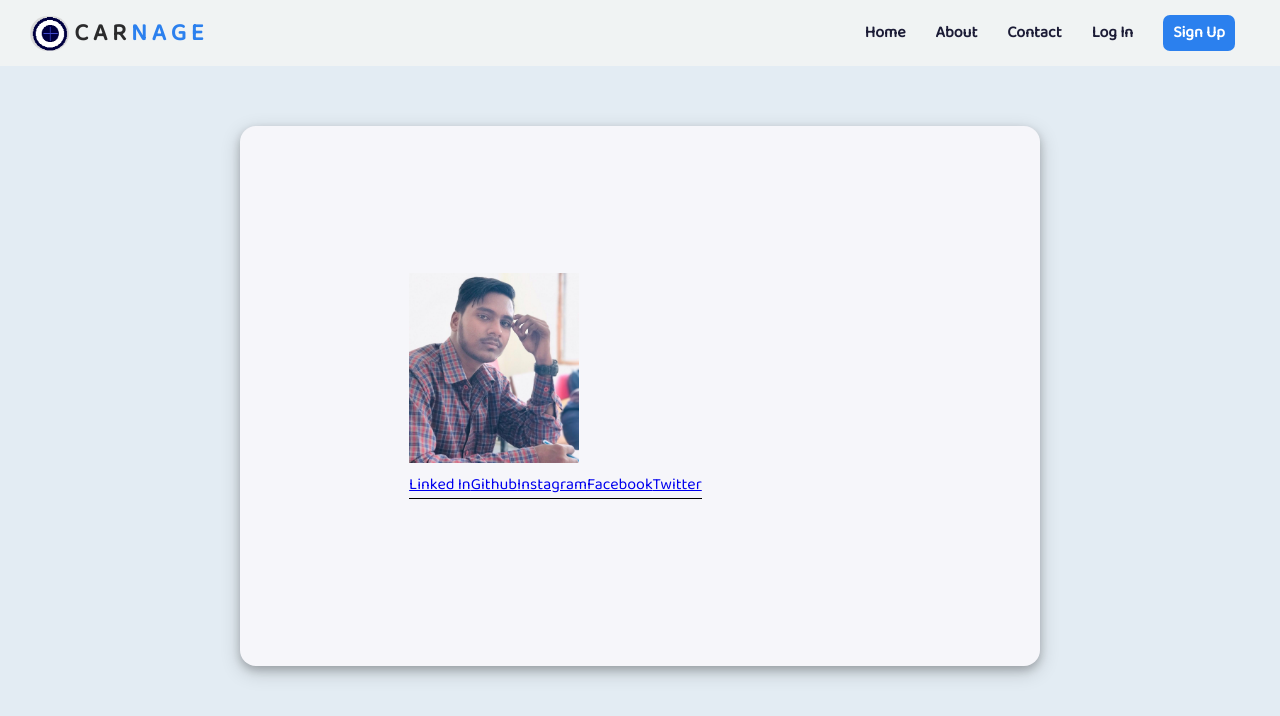
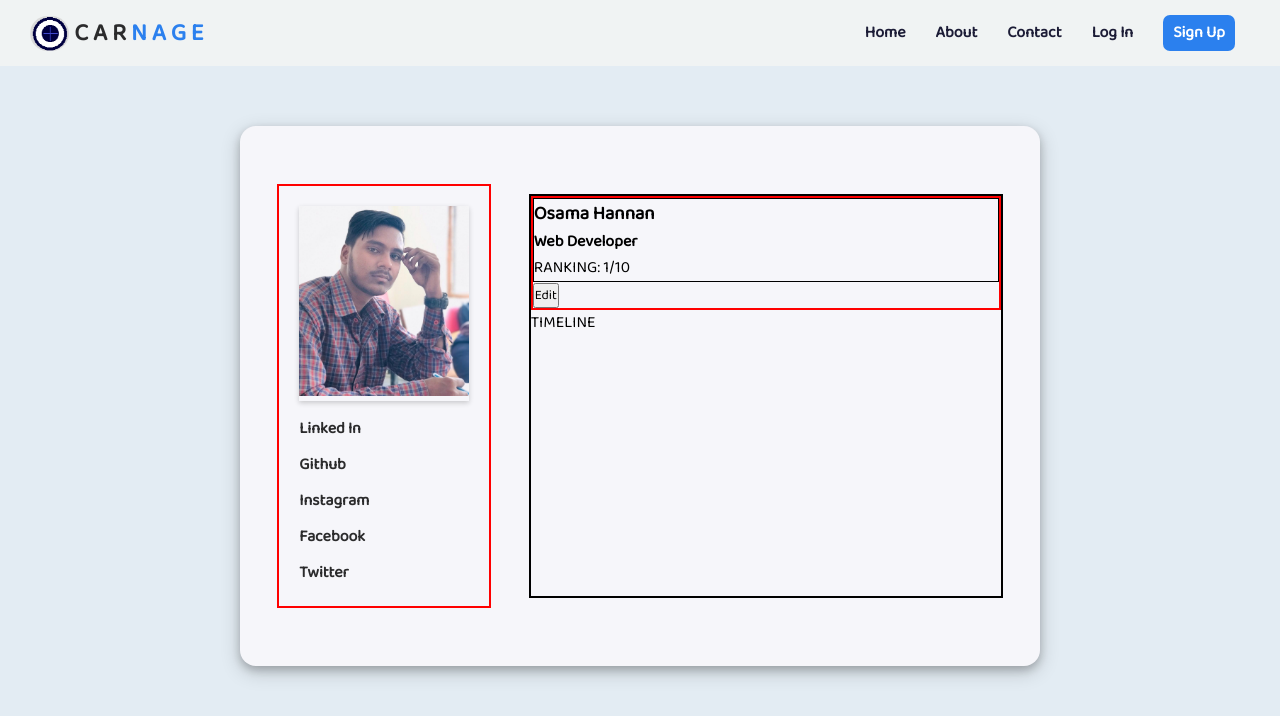
Before and after one commit to osamahannan/MERN_Register, a React (Create React App) app in the folder client/: page /About in a window 1280 px wide. Shown: the top 716 px of the page. Built offline with nearby package versions, Linux system fonts and the light colour scheme; the HTML template or start-up script is replaced by a standard one.

Commit message:
updated contact page UI

```diff
--- a/client/src/Components/About.js
+++ b/client/src/Components/About.js
@@ -8,16 +8,28 @@ const About = () => {
             <div className="about-link">
                 <img src={profilepic} alt="profile pic" />
 
-                <div className="form-group">
-                    <a href="/#" target ="_blank" rel="noreferrer">Linked In</a>
-                    <a href="/#" target ="_blank" rel="noreferrer">Github</a>
-                    <a href="/#" target ="_blank" rel="noreferrer">Instagram</a>
-                    <a href="/#" target ="_blank" rel="noreferrer">Facebook</a>
-                    <a href="/  #" target ="_blank" rel="noreferrer">Twitter</a>
-                </div>
+                <a href="https://www.linkedin.com/in/osama-hannan-7337921a0/" target="_blank" rel="noreferrer">Linked In</a>
+                <a href="https://github.com/osamahannan" target="_blank" rel="noreferrer">Github</a>
+                <a href="https://www.instagram.com/osamahannan5/" target="_blank" rel="noreferrer">Instagram</a>
+                <a href="https://www.facebook.com/profile.php?id=100010625177535" target="_blank" rel="noreferrer">Facebook</a>
+                <a href="https://twitter.com/Osamahannan1" target="_blank" rel="noreferrer">Twitter</a>
             </div>
 
             <div className="about-details">
+                <div className="rank">
+                    <div className="rank-container">
+                        <h3>Osama Hannan</h3>
+                        <h4>Web Developer</h4>
+                        <p>RANKING: <span>1/10</span></p>
+                    </div>
+                    <din className="edit-button">
+                        <button type="submit">Edit</button>
+                    </din>
+                </div>
+
+                <div className="timeline-container">
+                    TIMELINE
+                </div>
 
             </div>
         </div>
--- a/client/src/index.css
+++ b/client/src/index.css
@@ -269,6 +269,50 @@ ul li a:hover {
   font-weight: bold;
 }
 
+/* About page */
+
+.about-link {
+  display: flex;
+  flex-direction: column;
+  /* justify-content: center;
+  align-items: center; */
+  border: 2px solid red;
+  padding: 20px;
+}
+
+.about-link a {
+  color: rgb(43, 43, 44);
+  text-decoration: none;
+  font-weight: bold;
+  margin-top: 5px;
+  padding-top: 5px;
+}
+
+
 .about-link img {
   height: 190px;
+  margin-bottom: 5px;
+  padding-bottom: 5px;
+  box-shadow: 0 2px 5px 0 rgba(0, 0, 0, 0.19);
 }
+
+.about-details {
+  display: flex;
+  flex-direction: column;
+  /* justify-content: center;
+  align-items: center; */
+  width: 470px;
+  height: 400px;
+  border: 2px solid black;
+}
+
+.rank-container {
+  display: block;
+  /* justify-content: center;
+  align-items: center; */
+  border: 1px solid black;
+}
+
+.rank {
+  border: 2px solid red;
+}
```
